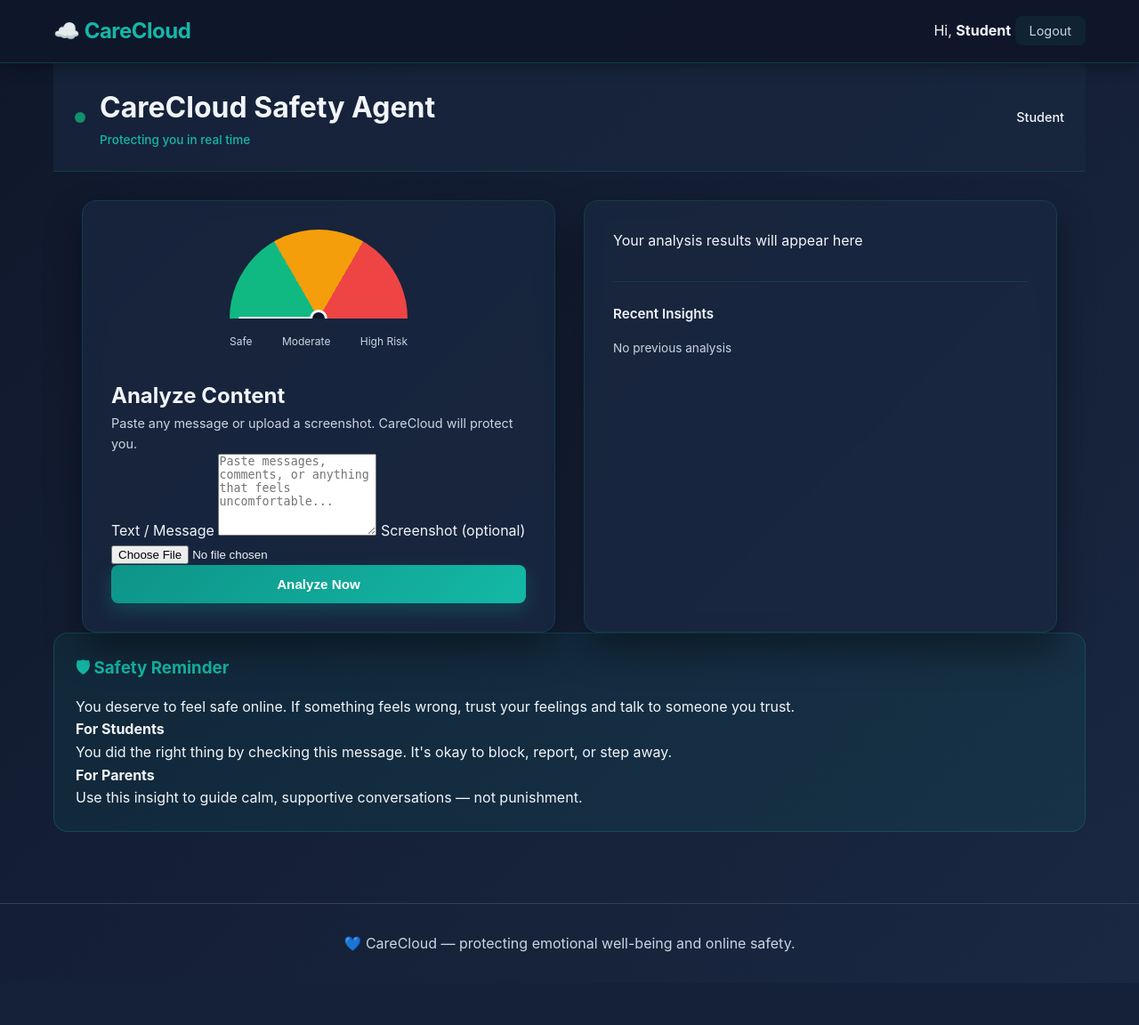
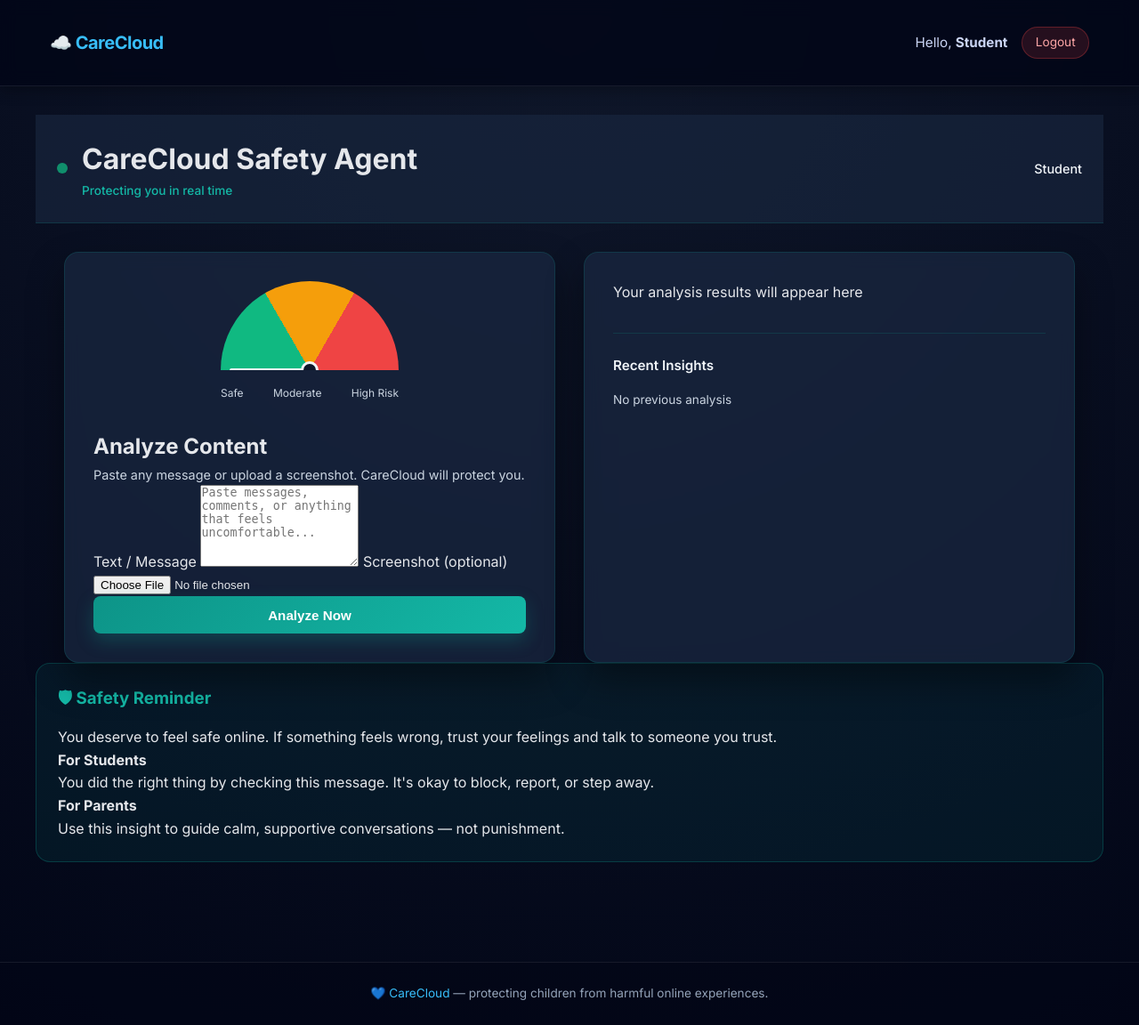
Before and after one commit to Hemanth-2OOT/Care-cloud, a Flask app: page /dashboard in a window 1280 px wide. Shown: the whole page at 89% size. Before the commit the page ends 1070 px from the top, so only its background shows below. Run offline with Flask 3, Linux system fonts and the light colour scheme.

Commit message:
Update base.html

```diff
--- a/carecloud/templates/base.html
+++ b/carecloud/templates/base.html
@@ -3,28 +3,151 @@
 <head>
     <meta charset="UTF-8">
     <meta name="viewport" content="width=device-width, initial-scale=1.0">
-    <title>CareCloud – {% block title %}{% endblock %}</title>
+    <title>CareCloud • {% block title %}{% endblock %}</title>
 
-    <!-- Main Styles -->
+    <!-- Google Font -->
+    <link href="https://fonts.googleapis.com/css2?family=Inter:wght@400;500;600;700&display=swap" rel="stylesheet">
+
+    <!-- Main CSS -->
     <link rel="stylesheet" href="{{ url_for('static', filename='style.css') }}">
 
-    <!-- Font -->
-    <link href="https://fonts.googleapis.com/css2?family=Inter:wght@400;500;600;700&display=swap" rel="stylesheet">
+    <style>
+        /* ===== GLOBAL RESET ===== */
+        * {
+            margin: 0;
+            padding: 0;
+            box-sizing: border-box;
+        }
+
+        body {
+            font-family: 'Inter', sans-serif;
+            background: radial-gradient(circle at top, #0f172a, #020617);
+            color: #e5e7eb;
+            min-height: 100vh;
+            display: flex;
+            flex-direction: column;
+        }
+
+        a {
+            text-decoration: none;
+            color: inherit;
+        }
+
+        /* ===== LAYOUT ===== */
+        .container {
+            width: 100%;
+            max-width: 1200px;
+            margin: auto;
+            padding: 0 1rem;
+        }
+
+        .main-content {
+            flex: 1;
+            padding: 2rem 0;
+        }
+
+        /* ===== NAVBAR ===== */
+        .navbar {
+            position: sticky;
+            top: 0;
+            z-index: 100;
+            background: rgba(2, 6, 23, 0.8);
+            backdrop-filter: blur(10px);
+            border-bottom: 1px solid rgba(255,255,255,0.08);
+        }
+
+        .nav-inner {
+            display: flex;
+            align-items: center;
+            justify-content: space-between;
+            height: 64px;
+        }
+
+        .logo {
+            font-size: 1.25rem;
+            font-weight: 700;
+            display: flex;
+            align-items: center;
+            gap: 0.5rem;
+            color: #38bdf8;
+        }
+
+        .nav-user {
+            display: flex;
+            align-items: center;
+            gap: 1rem;
+        }
+
+        .welcome-text {
+            font-size: 0.95rem;
+            color: #cbd5f5;
+        }
+
+        .btn-logout {
+            padding: 0.4rem 0.9rem;
+            font-size: 0.85rem;
+            border-radius: 999px;
+            background: rgba(239, 68, 68, 0.15);
+            color: #fca5a5;
+            border: 1px solid rgba(239, 68, 68, 0.3);
+            transition: all 0.2s ease;
+        }
+
+        .btn-logout:hover {
+            background: rgba(239, 68, 68, 0.25);
+        }
+
+        /* ===== FLASH MESSAGES ===== */
+        .flash-messages {
+            margin-bottom: 1.5rem;
+        }
+
+        .flash-message {
+            background: rgba(56, 189, 248, 0.12);
+            border-left: 4px solid #38bdf8;
+            padding: 0.75rem 1rem;
+            border-radius: 6px;
+            margin-bottom: 0.5rem;
+            font-size: 0.9rem;
+            color: #e0f2fe;
+        }
+
+        /* ===== FOOTER ===== */
+        .footer {
+            padding: 1.5rem 0;
+            text-align: center;
+            font-size: 0.85rem;
+            color: #94a3b8;
+            border-top: 1px solid rgba(255,255,255,0.08);
+            background: rgba(2, 6, 23, 0.6);
+        }
+
+        .footer span {
+            color: #38bdf8;
+        }
+
+        /* ===== RESPONSIVE ===== */
+        @media (max-width: 640px) {
+            .welcome-text {
+                display: none;
+            }
+        }
+    </style>
 </head>
 
 <body>
 
-    <!-- 🌐 NAVBAR -->
+    <!-- 🔷 NAVBAR -->
     <nav class="navbar">
         <div class="container nav-inner">
             <a href="/" class="logo">
-                ☁️ <span>CareCloud</span>
+                ☁️ CareCloud
             </a>
 
             {% if user %}
             <div class="nav-user">
                 <span class="welcome-text">
-                    Hi, <strong>{{ user.name }}</strong>
+                    Hello, <strong>{{ user.name }}</strong>
                 </span>
                 <a href="/logout" class="btn-logout">Logout</a>
             </div>
@@ -32,17 +155,13 @@
         </div>
     </nav>
 
-    <!-- 📦 MAIN CONTENT -->
+    <!-- 🔷 MAIN CONTENT -->
     <main class="container main-content">
-
-        <!-- 🔔 FLASH MESSAGES -->
         {% with messages = get_flashed_messages() %}
             {% if messages %}
                 <div class="flash-messages">
                     {% for message in messages %}
-                        <div class="flash-message">
-                            {{ message }}
-                        </div>
+                        <div class="flash-message">{{ message }}</div>
                     {% endfor %}
                 </div>
             {% endif %}
@@ -51,10 +170,10 @@
         {% block content %}{% endblock %}
     </main>
 
-    <!-- 🧡 FOOTER -->
+    <!-- 🔷 FOOTER -->
     <footer class="footer">
         <p>
-            💙 CareCloud — protecting emotional well-being and online safety.
+            💙 <span>CareCloud</span> — protecting children from harmful online experiences.
         </p>
     </footer>
 
```
